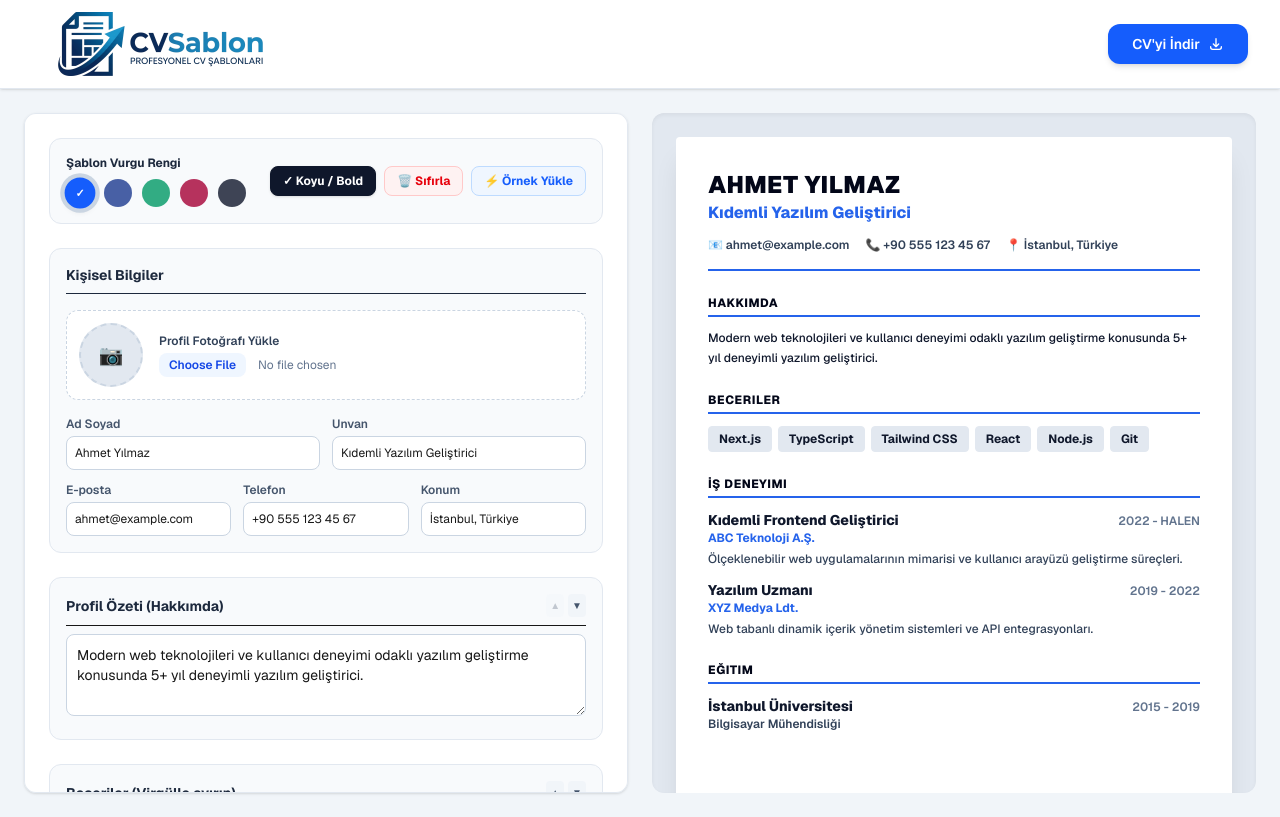
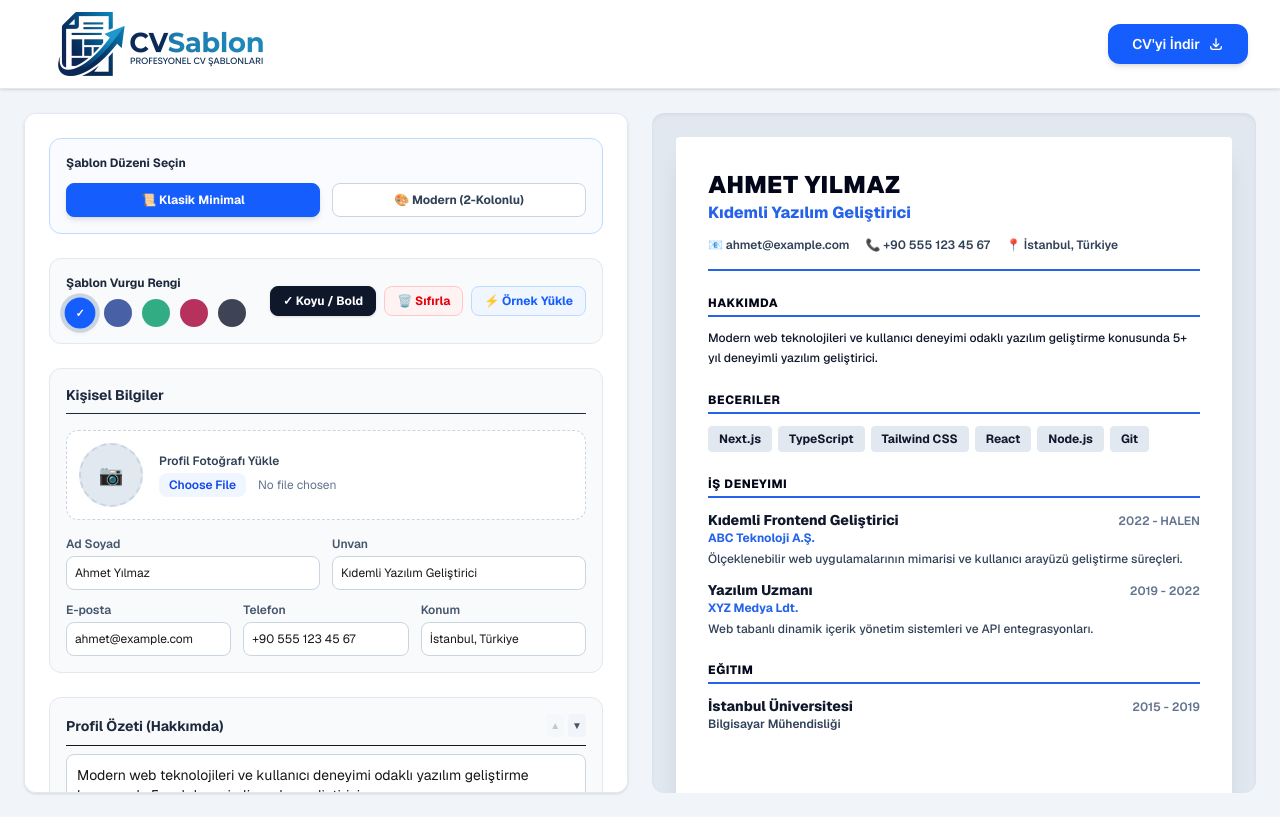
Before and after one commit to musayigitbilek/cvsablon, a Next.js app: page / in a window 1280 px wide. Built offline with nearby package versions, Linux system fonts and the light colour scheme.

Commit message:
Modern 2-kolonlu ikinci sablon duzeni eklendi

```diff
--- a/app/page.tsx
+++ b/app/page.tsx
@@ -37,6 +37,7 @@ interface SectionOrder {
 }
 
 interface CVData {
+  template: "classic" | "modern"; // Şablon Düzeni Seçeneği
   photo: string;
   photoZoom: number;
   photoX: number;
@@ -71,8 +72,8 @@ const defaultSectionOrders: SectionOrder[] = [
   { id: "educations", type: "educations" },
 ];
 
-// JENERİK, ANONİM İLK AÇILIŞ ÖRNEK VERİSİ
 const sampleData: CVData = {
+  template: "classic",
   photo: "",
   photoZoom: 100,
   photoX: 50,
@@ -115,8 +116,8 @@ const sampleData: CVData = {
   sectionOrders: defaultSectionOrders,
 };
 
-// TAMAMEN BOŞ FORM VERİSİ (SIFIRLA İÇİN)
 const emptyData: CVData = {
+  template: "classic",
   photo: "",
   photoZoom: 100,
   photoX: 50,
@@ -148,6 +149,7 @@ export default function Home() {
         setCvData({
           ...sampleData,
           ...parsed,
+          template: parsed.template || "classic",
           customSections: parsed.customSections || [],
           sectionOrders: parsed.sectionOrders || defaultSectionOrders,
           isBoldText: parsed.isBoldText ?? true,
@@ -167,6 +169,12 @@ export default function Home() {
     localStorage.setItem("cvData", JSON.stringify(updated));
   };
 
+  const handleTemplateChange = (template: "classic" | "modern") => {
+    const updated = { ...cvData, template };
+    setCvData(updated);
+    localStorage.setItem("cvData", JSON.stringify(updated));
+  };
+
   const handleColorChange = (colorValue: string) => {
     const updated = { ...cvData, accentColor: colorValue };
     setCvData(updated);
@@ -179,7 +187,6 @@ export default function Home() {
     localStorage.setItem("cvData", JSON.stringify(updated));
   };
 
-  // FORMU TAMAMEN TEMİZLE / SIFIRLA
   const resetForm = () => {
     if (window.confirm("Tüm bilgileri temizlemek istediğinize emin misiniz?")) {
       setCvData(emptyData);
@@ -187,7 +194,6 @@ export default function Home() {
     }
   };
 
-  // ÖRNEK VERİ YÜKLE
   const loadSampleData = () => {
     setCvData(sampleData);
     localStorage.setItem("cvData", JSON.stringify(sampleData));
@@ -684,10 +690,10 @@ export default function Home() {
     }
   };
 
-  // Sağ A4 Canlı Önizleme Render
+  // Sağ A4 Canlı Önizleme Bölümleri (İçerik)
   const renderCVSection = (order: SectionOrder) => {
     const SectionHeader = ({ title }: { title: string }) => (
-      <div className="mb-3 border-b-2 pb-1 flex items-center justify-between" style={{ borderColor: cvData.accentColor }}>
+      <div className="mb-3 border-b-2 pb-1 flex items-center justify-between" style={{ borderColor: cvData.template === "modern" ? cvData.accentColor : cvData.accentColor }}>
         <h3
           className={`text-xs uppercase tracking-wider font-extrabold text-slate-900 ${
             cvData.isBoldText ? "font-black text-slate-950" : ""
@@ -831,7 +837,7 @@ export default function Home() {
             top: 0;
             width: 100%;
             margin: 0;
-            padding: 24px;
+            padding: 0;
             box-shadow: none !important;
           }
           @page {
@@ -866,6 +872,36 @@ export default function Home() {
 
         {/* SOL FORM */}
         <section className="bg-white rounded-xl p-6 shadow-sm border border-slate-200 overflow-y-auto max-h-[calc(100vh-120px)] space-y-6 print:hidden">
+
+          {/* ŞABLON DÜZENİ SEÇENEĞİ */}
+          <div className="p-4 border border-blue-200 rounded-xl bg-blue-50/40 space-y-3">
+            <label className="block text-xs font-bold text-slate-800">
+              Şablon Düzeni Seçin
+            </label>
+            <div className="grid grid-cols-2 gap-3">
+              <button
+                onClick={() => handleTemplateChange("classic")}
+                className={`py-2 px-3 rounded-lg text-xs font-bold border transition-all flex items-center justify-center gap-2 ${
+                  cvData.template === "classic"
+                    ? "bg-blue-600 text-white border-blue-600 shadow-md"
+                    : "bg-white text-slate-700 border-slate-300 hover:bg-slate-100"
+                }`}
+              >
+                <span>📜 Klasik Minimal</span>
+              </button>
+
+              <button
+                onClick={() => handleTemplateChange("modern")}
+                className={`py-2 px-3 rounded-lg text-xs font-bold border transition-all flex items-center justify-center gap-2 ${
+                  cvData.template === "modern"
+                    ? "bg-blue-600 text-white border-blue-600 shadow-md"
+                    : "bg-white text-slate-700 border-slate-300 hover:bg-slate-100"
+                }`}
+              >
+                <span>🎨 Modern (2-Kolonlu)</span>
+              </button>
+            </div>
+          </div>
 
           {/* RENK, FONT KALINLIĞI VE FORMU SİFİR / ÖRNEK BUTONLARI */}
           <div className="p-4 border border-slate-200 rounded-xl bg-slate-50 space-y-4">
@@ -1109,15 +1145,16 @@ export default function Home() {
         <section className="bg-slate-200 rounded-xl p-6 shadow-inner flex justify-center items-start overflow-y-auto max-h-[calc(100vh-120px)] print:bg-white print:p-0 print:max-h-none">
           <div
             id="printable-cv"
-            className="bg-white w-full max-w-[595px] min-h-[842px] p-8 shadow-xl rounded-sm flex flex-col justify-between text-slate-900 relative"
+            className="bg-white w-full max-w-[595px] min-h-[842px] shadow-xl rounded-sm flex flex-col justify-between text-slate-900 relative overflow-hidden"
           >
+            {/* 1️⃣ KLASİK MİNİMAL ŞABLON DÜZENİ */}
+            {cvData.template === "classic" && (
+              <div className="p-8 flex-1 flex flex-col justify-between">
                 <div>
-              {/* Header */}
                   <div
                     className="pb-4 mb-6 flex items-start gap-5 border-b-2"
                     style={{ borderColor: cvData.accentColor }}
                   >
-                {/* Profil Resmi Var İse Göster */}
                     {cvData.photo && (
                       <div
                         className="w-24 h-24 rounded-full overflow-hidden border-2 shrink-0 shadow-sm bg-slate-100 relative"
@@ -1153,15 +1190,73 @@ export default function Home() {
                     </div>
                   </div>
 
-              {/* Dinamik Bölüm Sıralaması */}
                   {cvData.sectionOrders.map((order) => renderCVSection(order))}
                 </div>
 
-            {/* Filigran */}
                 <div className="border-t pt-3 text-center text-[10px] text-slate-500 font-semibold flex justify-between items-center">
                   <span>Hazırlayan: CVSablon.com</span>
                   <span>Sayfa 1 / 1</span>
                 </div>
+              </div>
+            )}
+
+            {/* 2️⃣ MODERN 2-KOLONLU ŞABLON DÜZENİ */}
+            {cvData.template === "modern" && (
+              <div className="flex-1 flex min-h-[842px]">
+                {/* SOL RENKLİ SÜTUN */}
+                <div
+                  className="w-2/5 p-6 text-white flex flex-col justify-between shrink-0"
+                  style={{ backgroundColor: cvData.accentColor }}
+                >
+                  <div>
+                    {cvData.photo && (
+                      <div className="w-28 h-28 rounded-full overflow-hidden border-4 border-white/80 shadow-md bg-white/20 mx-auto mb-5 relative">
+                        <img
+                          src={cvData.photo}
+                          alt={cvData.fullName}
+                          className="w-full h-full object-cover"
+                          style={{
+                            objectPosition: `${cvData.photoX}% ${cvData.photoY}%`,
+                            transform: `scale(${cvData.photoZoom / 100})`,
+                          }}
+                        />
+                      </div>
+                    )}
+
+                    <div className="text-center mb-6">
+                      <h1 className="text-xl font-black uppercase tracking-wide text-white">
+                        {cvData.fullName || "Adınız Soyadınız"}
+                      </h1>
+                      <p className="text-xs font-bold text-white/90 mt-1 uppercase tracking-wider">
+                        {cvData.title || "Unvanınız"}
+                      </p>
+                    </div>
+
+                    <div className="border-t border-white/20 pt-4 space-y-2.5 text-xs font-medium text-white/90">
+                      {cvData.email && <div className="break-all">📧 {cvData.email}</div>}
+                      {cvData.phone && <div>📞 {cvData.phone}</div>}
+                      {cvData.location && <div>📍 {cvData.location}</div>}
+                    </div>
+                  </div>
+
+                  <div className="text-[9px] text-white/60 pt-4 border-t border-white/20 text-center">
+                    CVSablon.com
+                  </div>
+                </div>
+
+                {/* SAĞ BEYAZ İÇERİK SÜTÜNU */}
+                <div className="w-3/5 p-6 flex flex-col justify-between bg-white">
+                  <div>
+                    {cvData.sectionOrders.map((order) => renderCVSection(order))}
+                  </div>
+
+                  <div className="border-t pt-2 text-right text-[9px] text-slate-400 font-semibold">
+                    Sayfa 1 / 1
+                  </div>
+                </div>
+              </div>
+            )}
+
           </div>
         </section>
 
```
Lines whose indentation alone changed are shown as unchanged.
